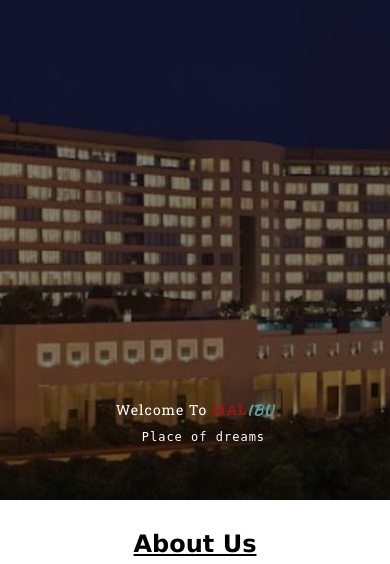
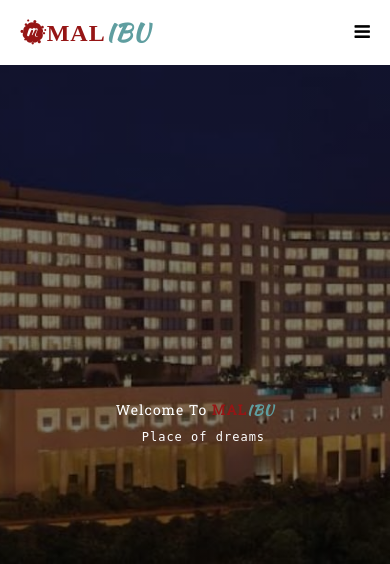
Before and after one commit to Mohammed-Same/malibu, a PHP site: page / in a window 390 px wide. Shown: the top 564 px of the page. Run offline with PHP 8.4, Linux system fonts and the light colour scheme.

Commit message:
Update style.css

```diff
--- a/style.css
+++ b/style.css
@@ -444,7 +444,9 @@ footer
 }
 
 /*-Responsive nav bar-*/
-
+#mobile-nav{
+    display: flex;
+}
 .mobile-nav,a,i{
     display: flex;
     flex-direction: row;
```
